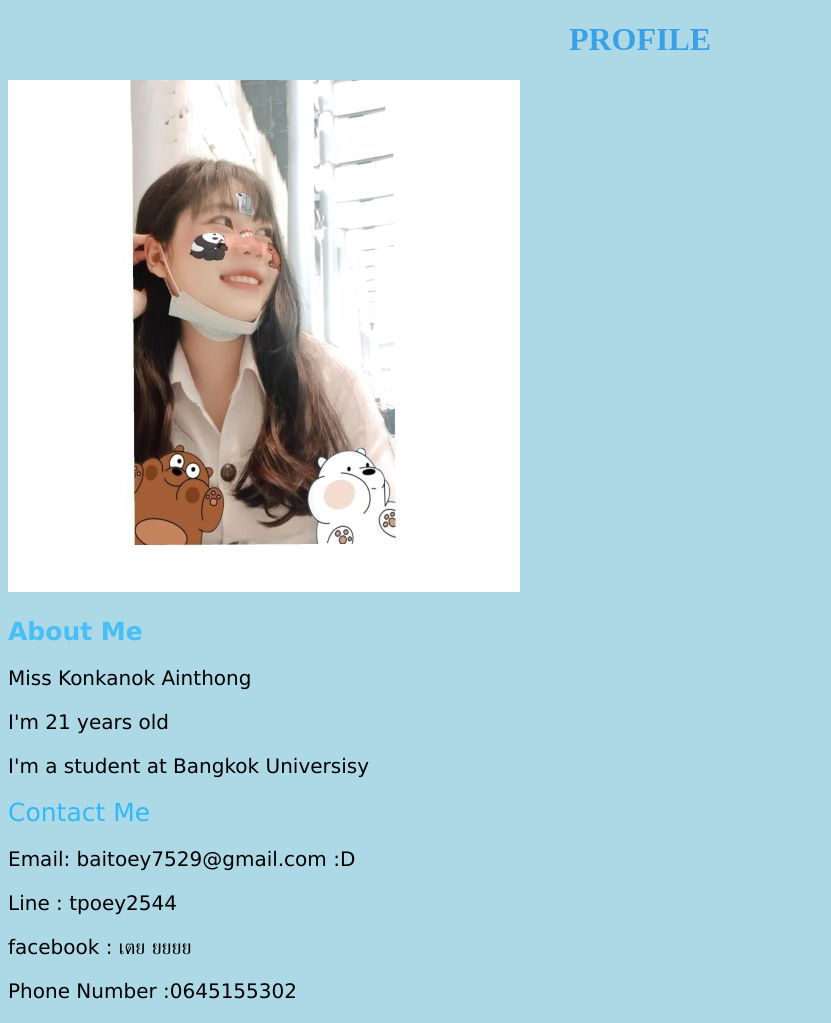
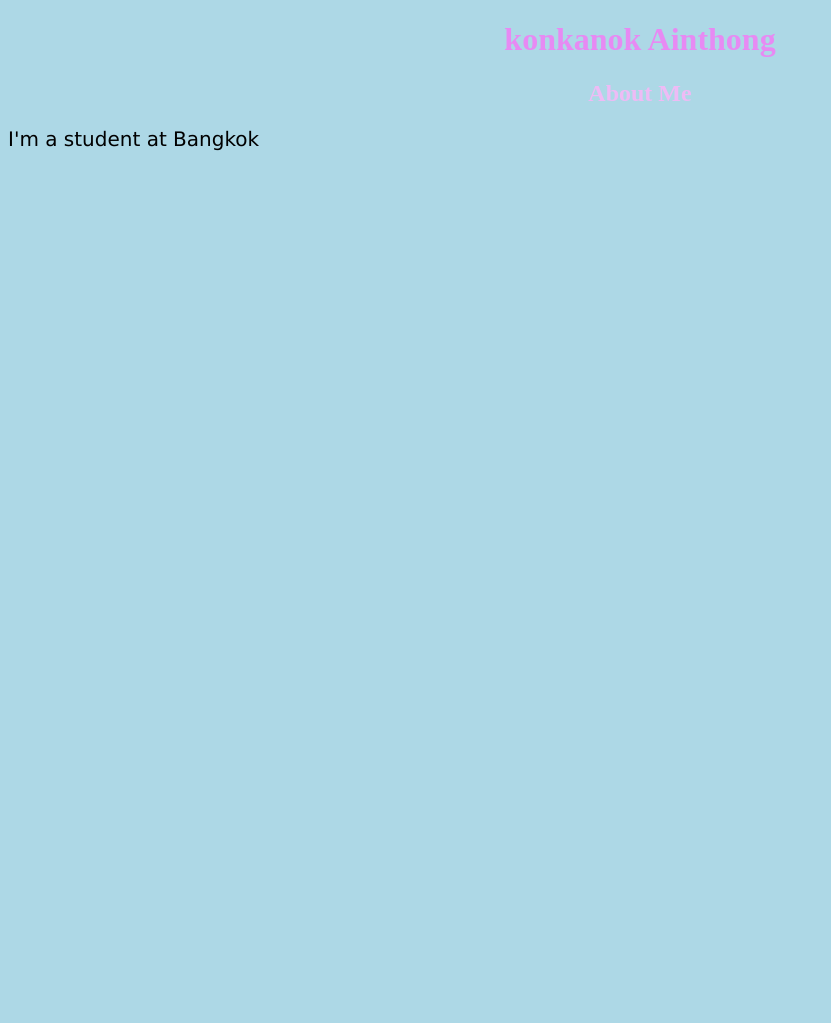
Before and after one commit to KonkanokAinthong/konkanok-Profile-project, a plain HTML site: page index.html in a window 1280 px wide. Shown: the whole page, without its empty margins (0-831 px from the left). After the commit the page ends 800 px from the top, so only its background shows below. Drawn offline with Linux system fonts and the light colour scheme.

Commit message:
Revert "Add image and contact"
This reverts commit 98cbef64ca9c2ec86f4c154175b6045c9d4477ec.

```diff
--- a/CSS/index.css
+++ b/CSS/index.css
@@ -3,22 +3,14 @@ body {
   }
 
   h1 {
-    color: rgb(59, 161, 230);
+    color: rgb(231, 138, 243);
     text-align: center;
   }
   h2{
-    color: rgb(71, 190, 245);
-    text-align: ;
-    font-family: verdana;
-    font-size: 25px;
+    color: rgb(238, 187, 245);
+    text-align: center;
   }
   p {
     font-family: verdana;
     font-size: 20px;
   }
-  footer1 {
-    color: rgb(48, 185, 248);
-    text-align: ;
-    font-family: verdana;
-    font-size: 25px;
-  }
--- a/index.html
+++ b/index.html
@@ -8,17 +8,8 @@
     <link rel="stylesheet" href="CSS/index.css">
 </head>
 <body>
-    <h1>PROFILE</h1>
-    <img src="/Konkanok_profile1.jpg" alt="">
+    <h1>konkanok Ainthong</h1>
     <h2>About Me</h2>
-    <p> Miss Konkanok Ainthong</p>
-    <p> I'm 21 years old</p>
-    <p> I'm a student at Bangkok Universisy </p>
-    <footer1> Contact Me</footer1>
-    <p>  Email: baitoey7529@gmail.com :D </p>
-    <p>  Line : tpoey2544</p>
-    <p>  facebook : เตย ยยยย </p>
-    <p>  Phone Number :0645155302</p>
-
+    <p> I'm a student at Bangkok</p>
 </body>
 </html>
```
Also changed, not shown: Konkanok_profile1.jpg (deleted).
